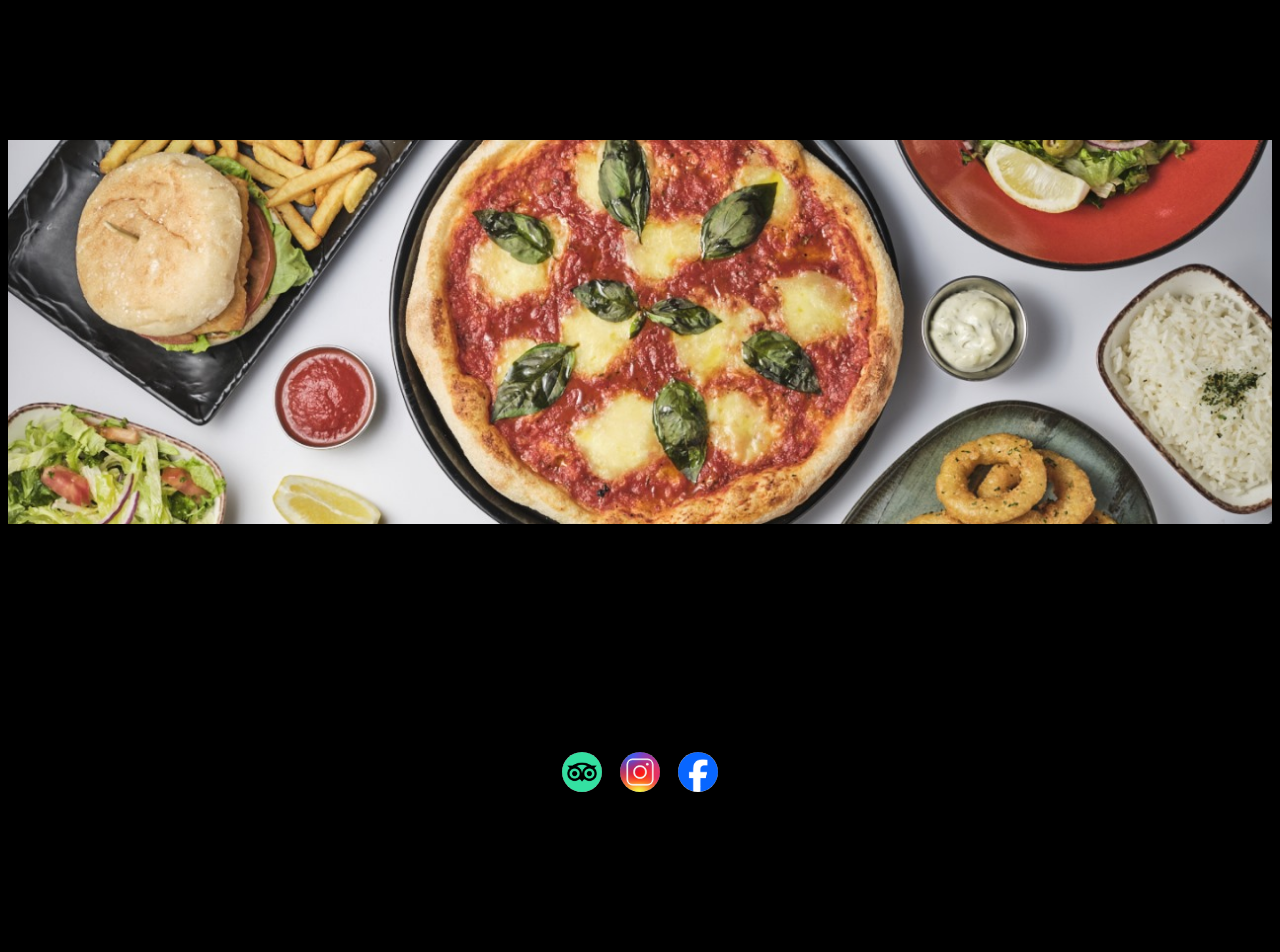
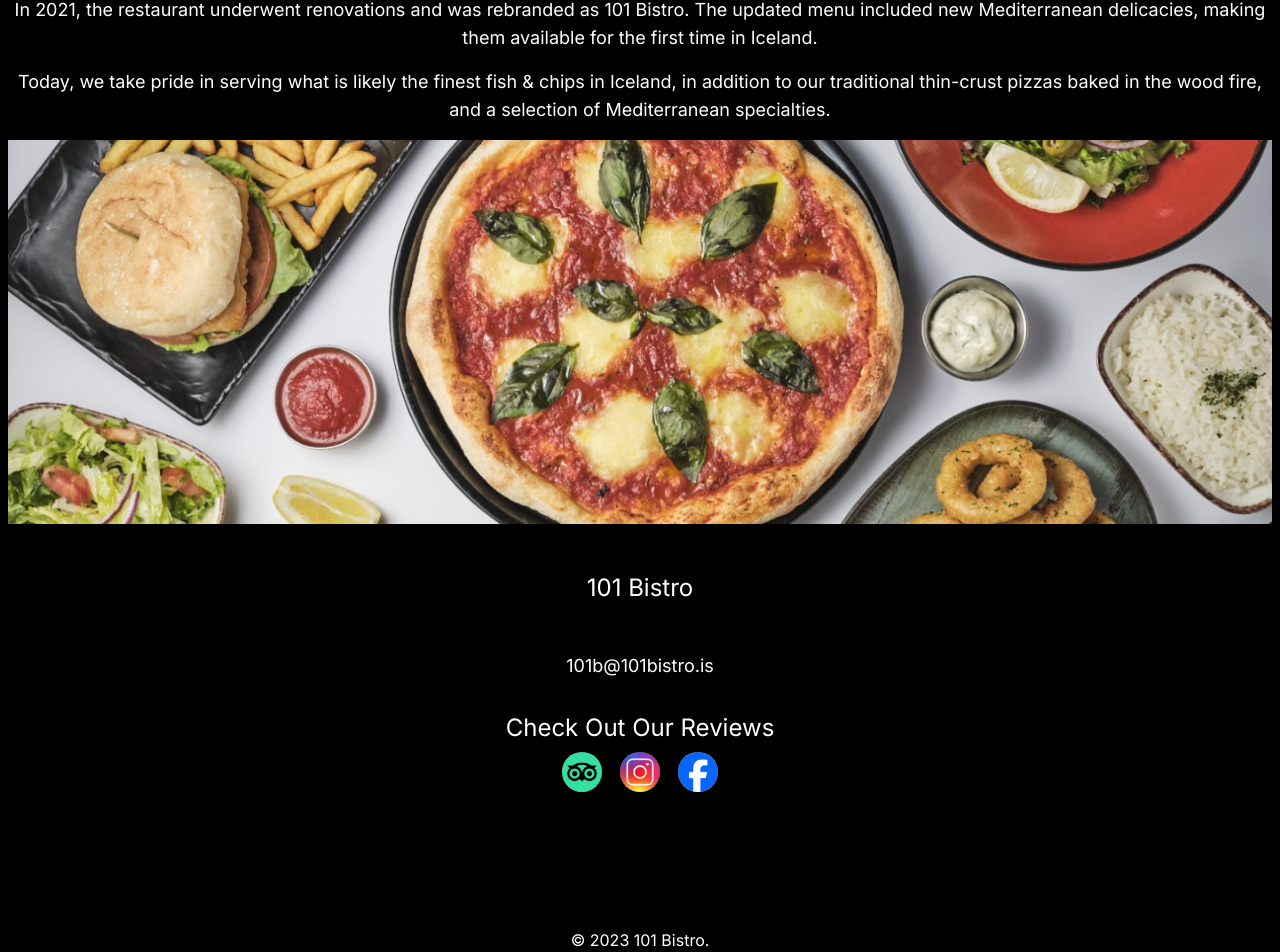
Before and after one commit to salam4life2270/101bistro, a Next.js app: page / in a window 1280 px wide. Shown: the part 1240-2192 px from the top of the page. Built offline with nearby package versions, Linux system fonts and the light colour scheme.

Commit message:
text white

```diff
--- a/app/about/page.jsx
+++ b/app/about/page.jsx
@@ -3,7 +3,7 @@ import Image from 'next/image';
 
 const AboutUs = () => {
   return (
-    <div className="flex min-h-screen flex-col items-center text-center pt-48 p-2 z-20">
+    <div className="flex min-h-screen flex-col items-center text-center pt-48 p-2 z-10 text-white ">
       <h1 className="text-center text-3xl mb-4" >About Us</h1>
       <p className="text-lg mb-4">
         Welcome to our restaurant! We are passionate about serving delicious food and creating a
--- a/app/contact/page.jsx
+++ b/app/contact/page.jsx
@@ -1,6 +1,6 @@
 const Contact = () => {
   return (
-    <div className="flex min-h-screen flex-col items-center pt-48 p-2 text-center">
+    <div className="flex min-h-screen flex-col items-center pt-48 p-2 text-center text-white ">
       <section>
       <h1 className="text-center text-4xl mb-4" >Contact Us</h1>
       <p className="text-lg mb-4">
--- a/app/history/page.jsx
+++ b/app/history/page.jsx
@@ -3,7 +3,7 @@ import Image from 'next/image';
 
 const History = () => {
   return (
-    <div className="flex min-h-screen flex-col items-center text-center pt-4 p-2 z-20">
+    <div className="flex min-h-screen flex-col items-center text-center pt-4 p-2 z-10 text-white ">
       <h1 className="text-center text-3xl mb-4" >Our brief history</h1>
       <p className="text-lg mb-4">
       The roots of 101 Bistro trace back to 1999. A small kebab shop named "Kebabhúsid," meaning
--- a/app/jobs/page.jsx
+++ b/app/jobs/page.jsx
@@ -3,7 +3,7 @@ import Image from 'next/image'
 
 const Jobs = () => {
   return (
-    <div className="flex min-h-screen flex-col items-center justify-between p-2 pt-48">
+    <div className="flex min-h-screen flex-col items-center justify-between p-2 pt-48 text-white ">
        <div className=" z-10">
       <h1 className="text-center text-4xl mb-4" >Job Openings</h1>
     <p className="text-xl text-center font-cursive italic mx-4">Join Our Team</p>
--- a/app/menus/page.jsx
+++ b/app/menus/page.jsx
@@ -3,7 +3,7 @@ import './menus.css';
 
 const Menus = () => {
   return (
-    <div className="flex min-h-screen flex-col items-center text-center pt-48 p-2 z-20 w-full h-full  ">
+    <div className="flex min-h-screen flex-col items-center text-center pt-48 p-2 z-20 w-full h-full  text-white ">
       <div>
         <h1 className="text-center text-4xl mb-4">Our Menu</h1>
         <h1 className="text-center italic text-2xl mb-4">For allergy/intolerance information please call us: +354 588-0015</h1>
--- a/app/order/page.jsx
+++ b/app/order/page.jsx
@@ -4,7 +4,7 @@ import Image from "next/image";
 
 const Order = () => {
   return (
-    <div className="flex min-h-screen flex-col pt-48 items-center text-center p-2 z-20">
+    <div className="flex min-h-screen flex-col pt-48 items-center text-center p-2 z-20 text-white ">
       <h1 className="text-center text-4xl mb-4" >Online order(s)</h1>
       <p className="text-lg mb-4">
       We're not accepting online orders. To order online, Please contact Wolt to complete the order by clicking here{' '}
--- a/app/page.js
+++ b/app/page.js
@@ -5,14 +5,14 @@ import History from './history/page'
 
 export default function Home() {
   return (
-    <main className="flex min-h-screen flex-col items-center justify-between py-24 mb-10 w-full relative">
+    <main className="flex min-h-screen flex-col items-center justify-between py-24 mb-10 w-full relative text-white ">
      <Imagee />
      <Slider />
      <History />
-      <h1 className="text-center text-2xl mb-4 z-20 p-8" >101 Bistro</h1>
-      <p className="text-center text-lg mb-4 z-20">101b@101bistro.is</p>
+      <h1 className="text-center text-2xl mb-4 z-10 p-8" >101 Bistro</h1>
+      <p className="text-center text-lg mb-4 z-10">101b@101bistro.is</p>
       <div>
-  <h2 className="text-center mt-4 mb-2 text-2xl z-20">Check Out Our Reviews</h2>
+  <h2 className="text-center mt-4 mb-2 text-2xl z-10">Check Out Our Reviews</h2>
   <div className='flex justify-between pt-0 pr-14 pl-14'>
   <a href="https://tripadvisor.com/Restaurant_Review-g189970-d14005802-Reviews-101_bistro-Reykjavik_Capital_Region.html" target="_blank" rel="noopener noreferrer" className="pr-4">
   <img src="/tripadvisor-icon.png" alt="TripAdvisor" className="w-10 h-10 rounded-full" />
--- a/components/Footer.jsx
+++ b/components/Footer.jsx
@@ -2,7 +2,7 @@ import React from 'react'
 
 const Footer = () => {
   return (
-    <div className="text-center z-20">
+    <div className="text-center z-10 text-white ">
         <p>
         &copy; 2023 101 Bistro.
         </p>
```
